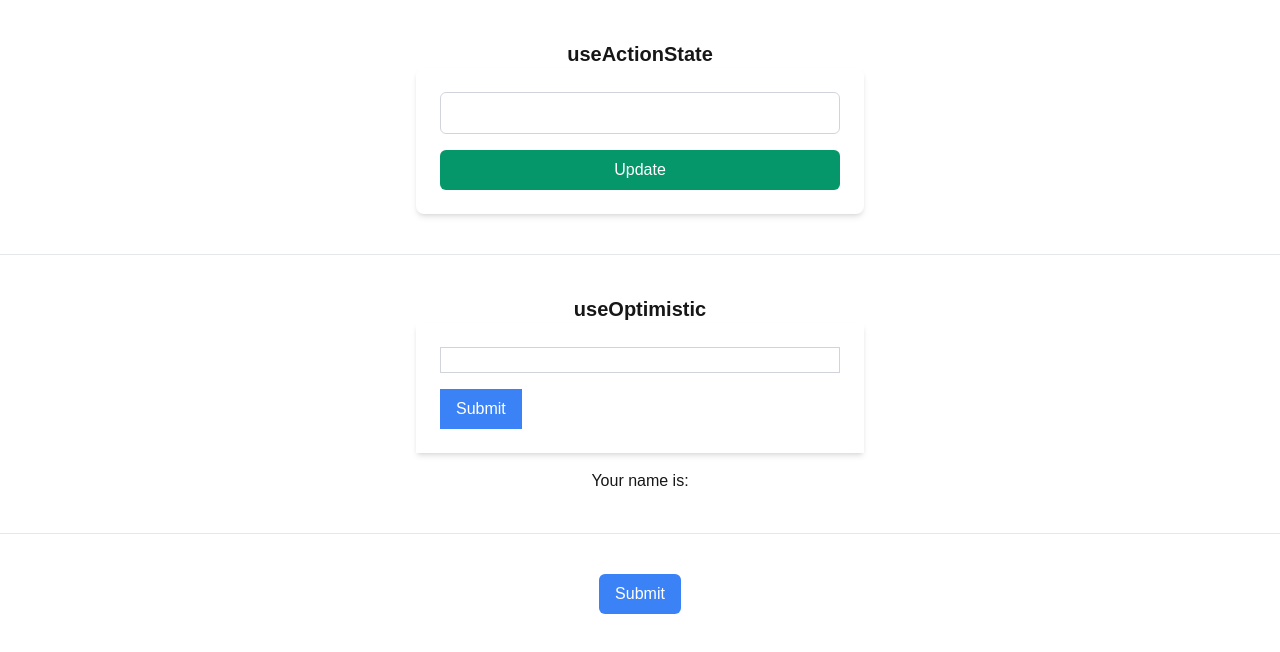
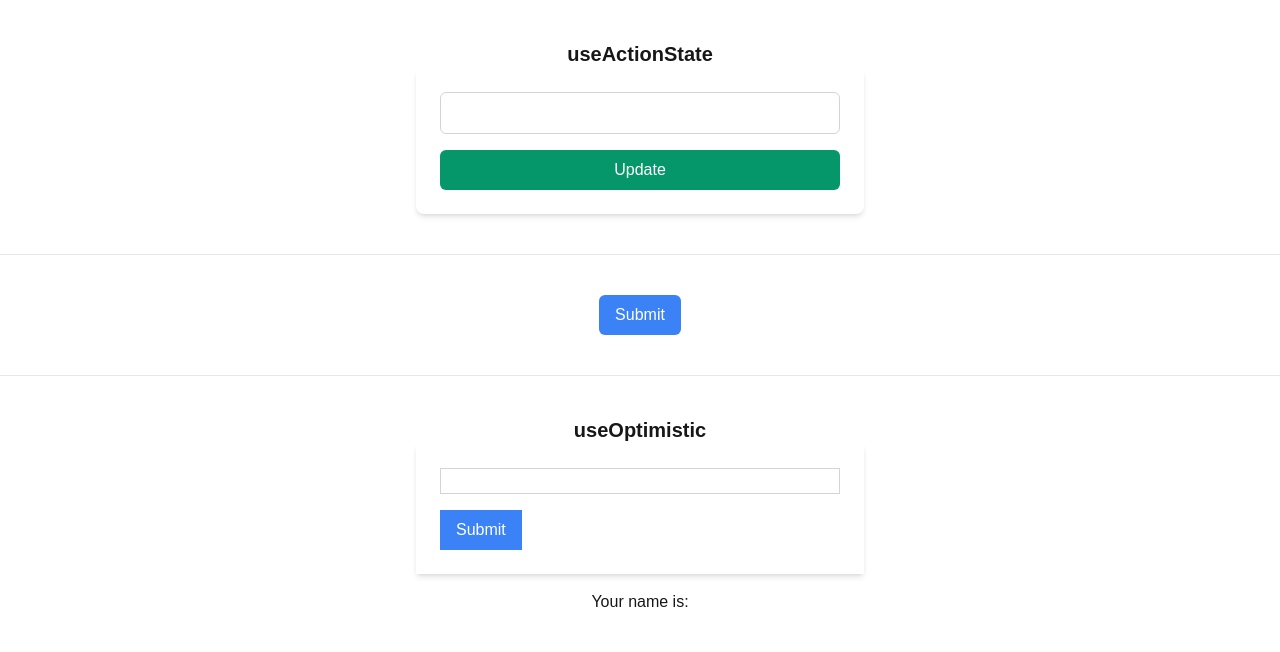
Before and after one commit to hukuryo/React19-stable, a Next.js app: page / in a window 1280 px wide. Shown: the top 652 px of the page. Built offline with nearby package versions, Linux system fonts and the light colour scheme.

Commit message:
fix layout

```diff
--- a/app/page.tsx
+++ b/app/page.tsx
@@ -9,9 +9,9 @@ export default function Home() {
     <>
       <UseActionStateDemo />
       <hr className="mt-10" />
+      <UseFormStatusDemo />
+      <hr className="mt-10" />
       <UseOptimisticDemo />
-      <hr className="mt-10" />
-      <UseFormStatusDemo />
     </>
   );
 }
```
